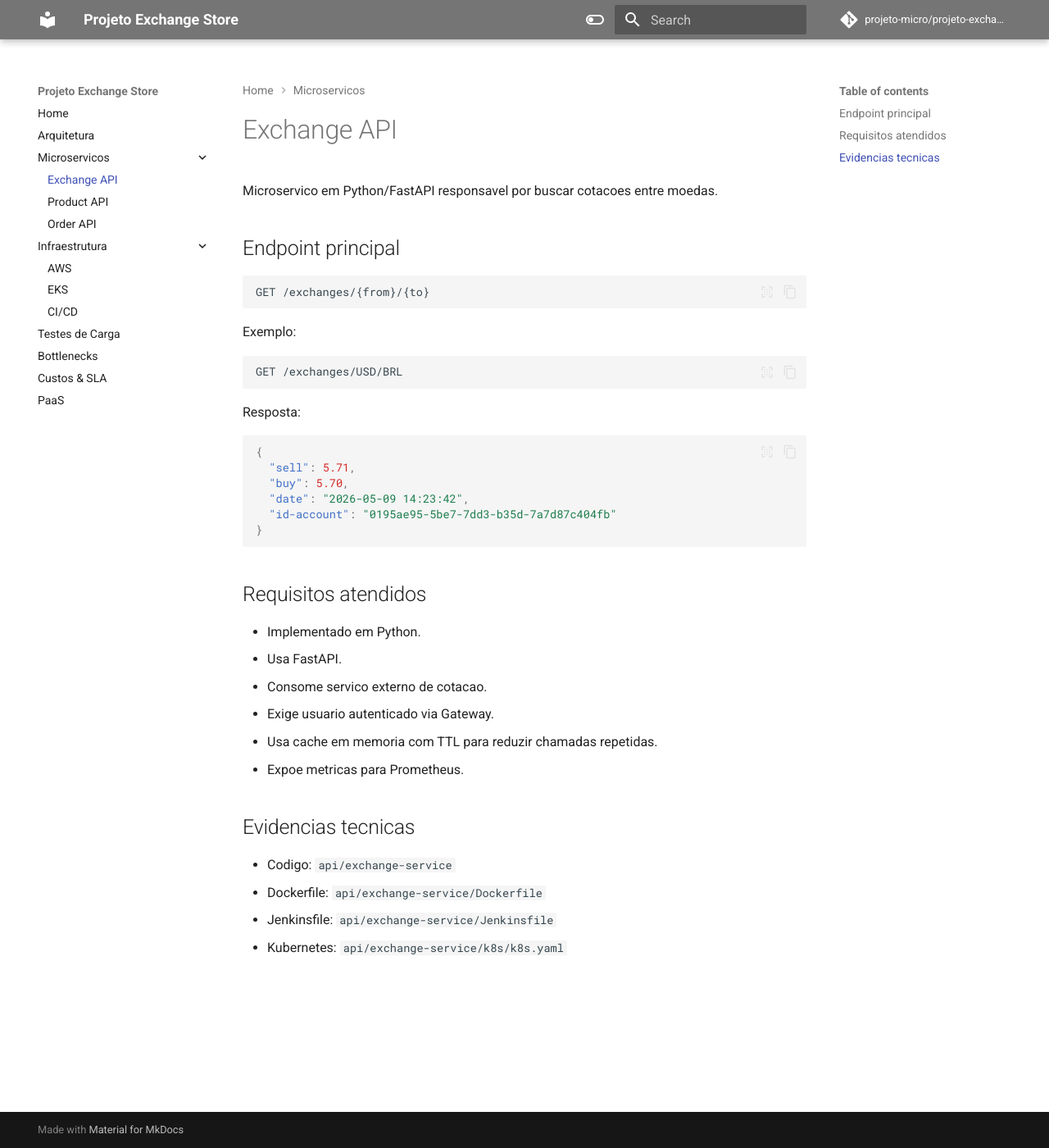
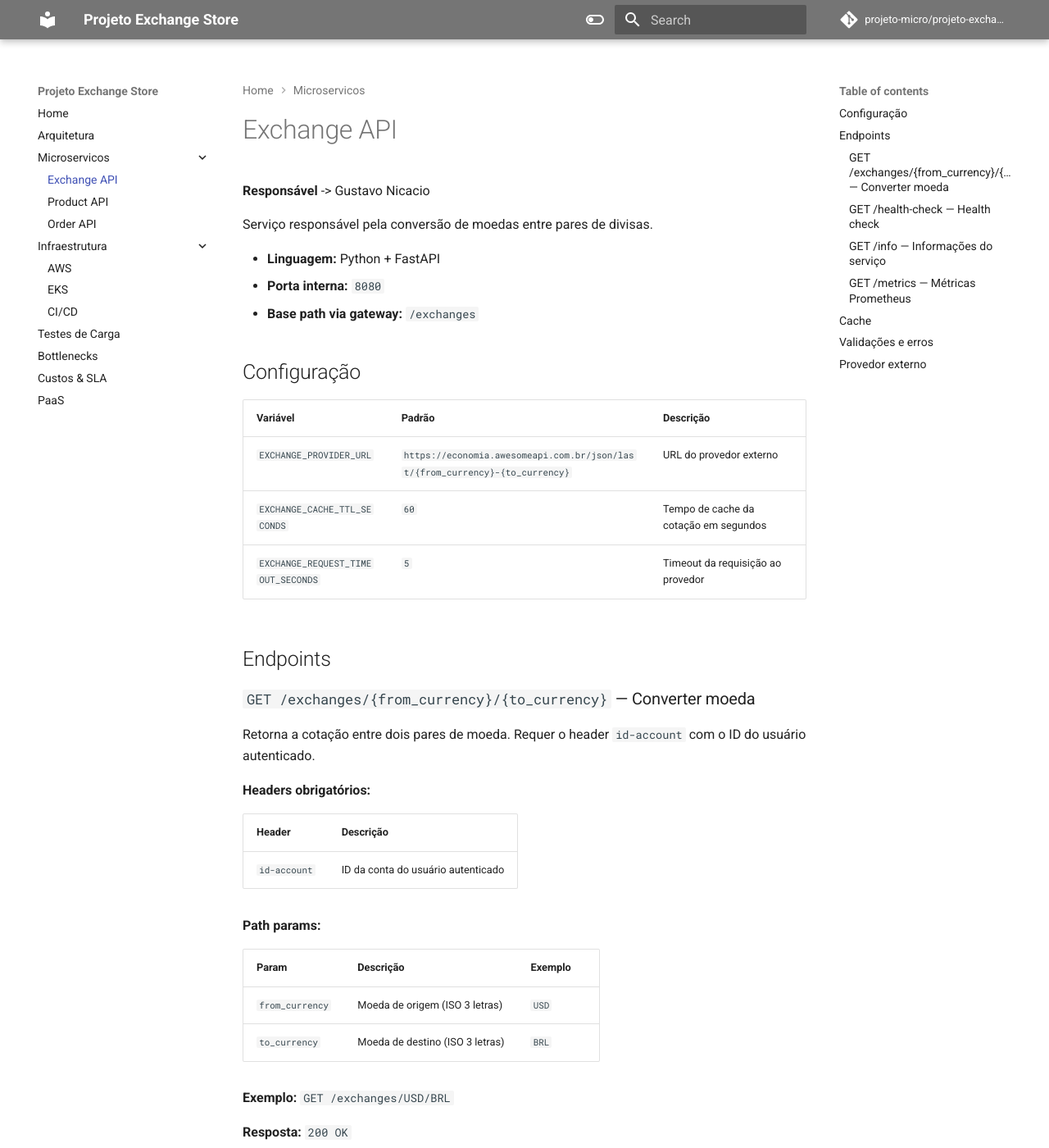
Before and after one commit to projeto-micro/projeto, an MkDocs documentation site: the page built from docs/services/exchange.md, in a window 1280 px wide and 1400 px high. Shown: the whole window at 82% size. Built offline with MkDocs 1.6.1 and Material for MkDocs 9.7.7, drawn with Linux system fonts in a browser that asks for light colours; comment, search, counter and statistics services are not loaded; some of the changed text lies outside the part shown.

Commit message:
Revise Exchange API documentation
Updated documentation for the Exchange API, including endpoint details, configuration variables, and error handling.

````diff
--- a/docs/services/exchange.md
+++ b/docs/services/exchange.md
@@ -1,42 +1,112 @@
 # Exchange API
 
-Microservico em Python/FastAPI responsavel por buscar cotacoes entre moedas.
+**Responsável** -> Gustavo Nicacio
 
-## Endpoint principal
+Serviço responsável pela conversão de moedas entre pares de divisas.
 
-```http
-GET /exchanges/{from}/{to}
-```
+- **Linguagem:** Python + FastAPI
+- **Porta interna:** `8080`
+- **Base path via gateway:** `/exchanges`
 
-Exemplo:
+## Configuração
 
-```http
-GET /exchanges/USD/BRL
-```
+| Variável | Padrão | Descrição |
+|---|---|---|
+| `EXCHANGE_PROVIDER_URL` | `https://economia.awesomeapi.com.br/json/last/{from_currency}-{to_currency}` | URL do provedor externo |
+| `EXCHANGE_CACHE_TTL_SECONDS` | `60` | Tempo de cache da cotação em segundos |
+| `EXCHANGE_REQUEST_TIMEOUT_SECONDS` | `5` | Timeout da requisição ao provedor |
 
-Resposta:
+## Endpoints
 
+### `GET /exchanges/{from_currency}/{to_currency}` — Converter moeda
+
+Retorna a cotação entre dois pares de moeda. Requer o header `id-account` com o ID do usuário autenticado.
+
+**Headers obrigatórios:**
+
+| Header | Descrição |
+|---|---|
+| `id-account` | ID da conta do usuário autenticado |
+
+**Path params:**
+
+| Param | Descrição | Exemplo |
+|---|---|---|
+| `from_currency` | Moeda de origem (ISO 3 letras) | `USD` |
+| `to_currency` | Moeda de destino (ISO 3 letras) | `BRL` |
+
+**Exemplo:** `GET /exchanges/USD/BRL`
+
+**Resposta:** `200 OK`
 ```json
 {
-  "sell": 5.71,
-  "buy": 5.70,
-  "date": "2026-05-09 14:23:42",
-  "id-account": "0195ae95-5be7-7dd3-b35d-7a7d87c404fb"
+  "sell": 5.87,
+  "buy": 5.85,
+  "date": "2024-01-15 10:30:00",
+  "id-account": "uuid-da-conta"
 }
 ```
 
-## Requisitos atendidos
+| Campo | Tipo | Descrição |
+|---|---|---|
+| `sell` | `float` | Preço de venda (ask) |
+| `buy` | `float` | Preço de compra (bid) |
+| `date` | `string` | Data da cotação |
+| `id-account` | `string` | ID da conta que fez a consulta |
 
-- Implementado em Python.
-- Usa FastAPI.
-- Consome servico externo de cotacao.
-- Exige usuario autenticado via Gateway.
-- Usa cache em memoria com TTL para reduzir chamadas repetidas.
-- Expoe metricas para Prometheus.
+**Caso especial:** se `from_currency == to_currency`, retorna `sell: 1.0` e `buy: 1.0` sem chamar o provedor.
 
-## Evidencias tecnicas
+---
 
-- Codigo: `api/exchange-service`
-- Dockerfile: `api/exchange-service/Dockerfile`
-- Jenkinsfile: `api/exchange-service/Jenkinsfile`
-- Kubernetes: `api/exchange-service/k8s/k8s.yaml`
+### `GET /health-check` — Health check
+
+**Resposta:** `200 OK`
+```json
+{ "status": "ok" }
+```
+
+---
+
+### `GET /info` — Informações do serviço
+
+**Resposta:** `200 OK`
+```json
+{
+  "application": "exchange-service",
+  "framework": "FastAPI",
+  "status": "running"
+}
+```
+
+---
+
+### `GET /metrics` — Métricas Prometheus
+
+Expõe métricas no formato Prometheus para coleta pelo servidor de monitoramento.
+
+## Cache
+
+As cotações são cacheadas **em memória** por `EXCHANGE_CACHE_TTL_SECONDS` segundos (padrão: 60s). Isso reduz chamadas ao provedor externo e melhora a latência.
+
+```mermaid
+flowchart TD
+    Req[Requisição] --> Cache{Cache válido?}
+    Cache -->|Sim| Return[Retorna do cache]
+    Cache -->|Não| Provider[Chama AwesomeAPI]
+    Provider --> Store[Salva no cache]
+    Store --> Return
+```
+
+## Validações e erros
+
+| Situação | Status |
+|---|---|
+| Código de moeda inválido (não são 3 letras) | `400 Bad Request` |
+| Par de moedas não encontrado no provedor | `404 Not Found` |
+| Provedor externo recusou a requisição | `502 Bad Gateway` |
+| Provedor externo indisponível ou timeout | `502 Bad Gateway` |
+| Payload inválido retornado pelo provedor | `502 Bad Gateway` |
+
+## Provedor externo
+
+O serviço consome a [AwesomeAPI](https://economia.awesomeapi.com.br) para obter cotações em tempo real. A URL do provedor é configurável via variável de ambiente, permitindo trocar a fonte sem alterar o código.
````
